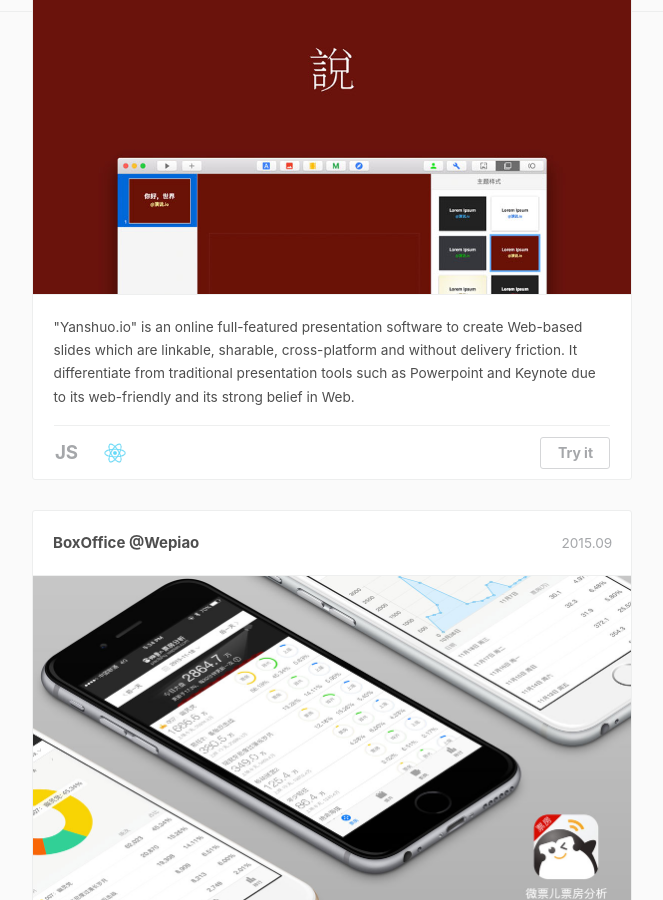
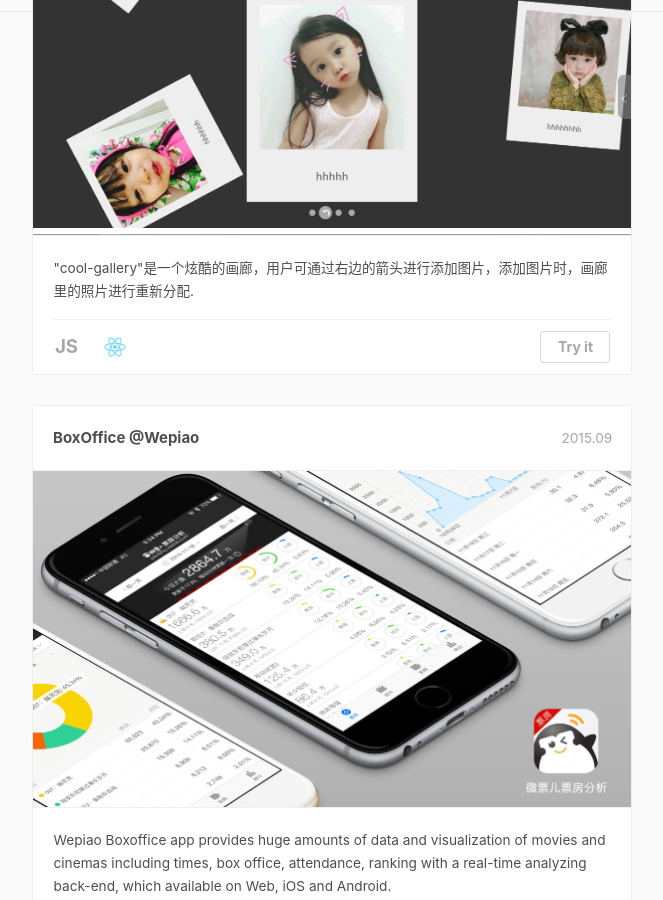
Before and after one commit to AnnaHuangPro/AnnaHuangPro.github.io, a Jekyll site: the page built from portfolio/index.html, in a window 1280 px wide and 900 px high, scrolled down 486 px. Shown: the whole window, without its empty margins (308-971 px from the left). Built offline with Jekyll 4.4.1, drawn with Linux system fonts in a browser that asks for light colours; nearby versions of some CDN libraries; comment, search, counter and statistics services are not loaded.

Commit message:
修改protfolio

````diff
--- a/_posts/2018-05-20-Closure.markdown
+++ b/_posts/2018-05-20-Closure.markdown
@@ -21,6 +21,7 @@
 <br>
 一个例子就可以说明全部：
 <br>
+
 ```
     var color = "blue";
     function changeColor(){
@@ -37,6 +38,7 @@
 //这里只能访问color
 changeColor();
 ```
+
 以上代码共涉及3个执行环境：全局环境、changeColor()的局部变量和swapColors()的局部环境。全局环境中有一个变量color和一个函数changColor()。
 changeColor()的局部变量中有名为anotherColor的变量和一个名为SwapColors()的函数，但它也可以访问全局变量中的变量color。swapColors()的局
 部环境中有个变量tempColor，该变量只能在这个环境中访问到。无论全局环境还是changeColor()的局部环境都无权访问tempColor。然而，在swapColors()
--- a/portfolio/index.html
+++ b/portfolio/index.html
@@ -25,10 +25,10 @@
 						<div class="cbp_tmlabel">
 							<h2 id="boxoffice">cool_gallery (炫酷画廊)</h2>
 							<time>2017.12</time>
-							<img src="images/work-yanshuo.jpg">
+							<img src="images/cool-gallery.png">
 							<ul>
 								<li>
-									"Yanshuo.io" is an online full-featured presentation software to create Web-based slides which are linkable, sharable, cross-platform and without delivery friction. It differentiate from traditional presentation tools such as Powerpoint and Keynote due to its web-friendly and its strong belief in Web.
+									"cool-gallery"是一个炫酷的画廊，用户可通过右边的箭头进行添加图片，添加图片时，画廊里的照片进行重新分配.
 								</li>
 								<li class="skill">
 									<span><b>JS</b></span>
````
Also changed, not shown: portfolio/images/cool-gallery.png (added).
